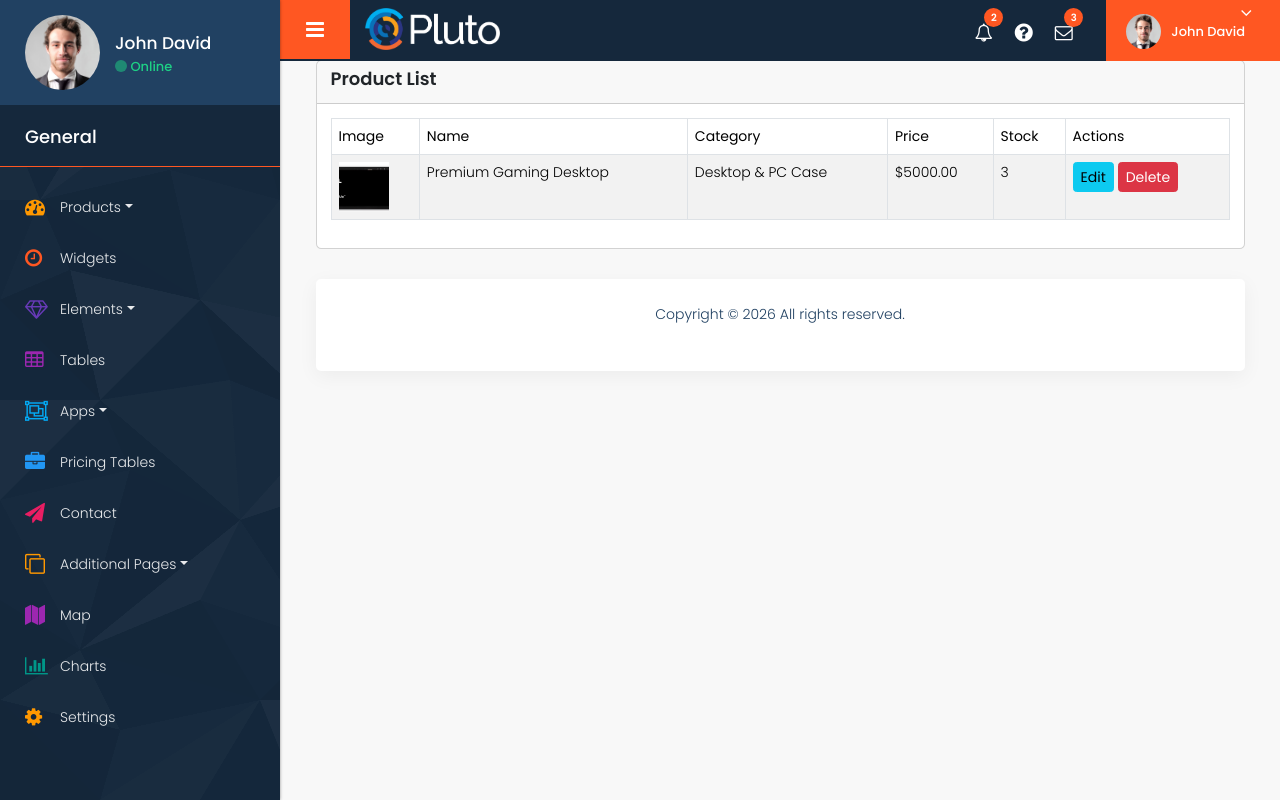
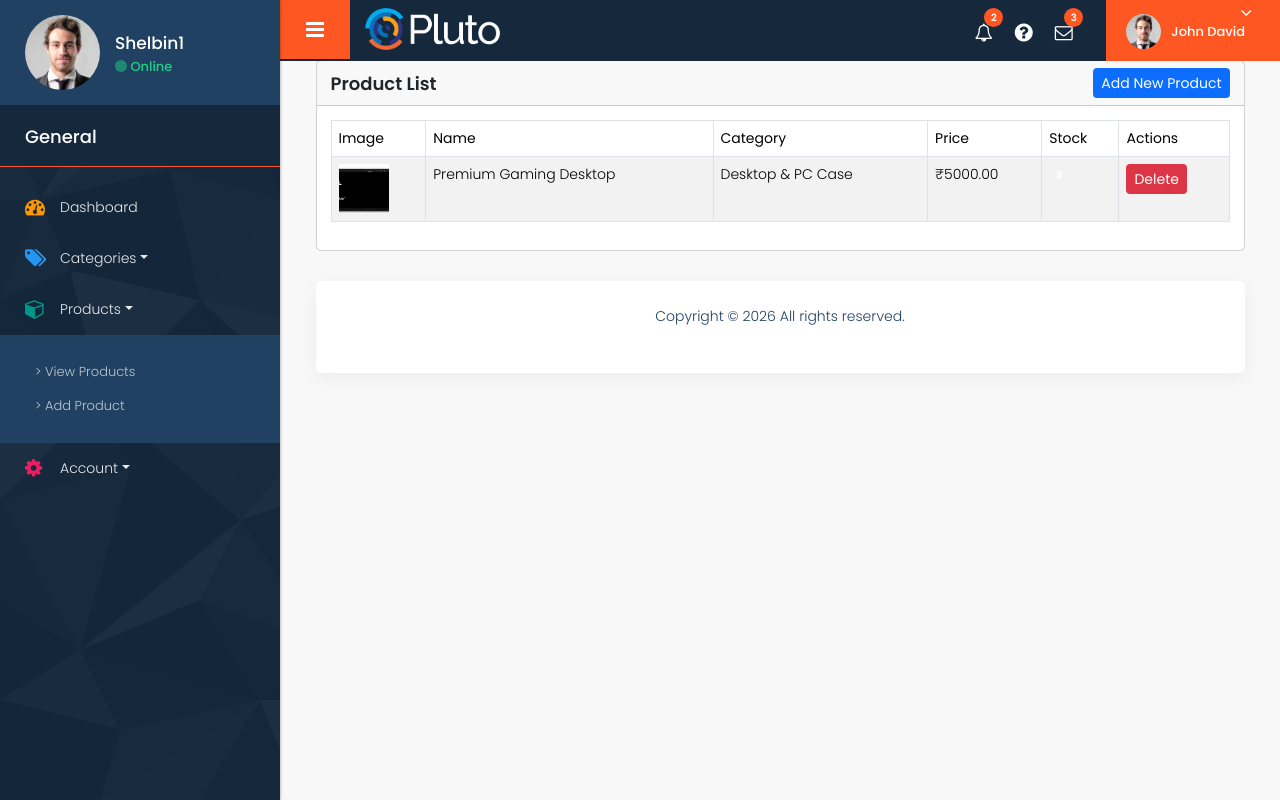
Before and after one commit to shelbin011/Tech-Cart---ecommerce-platfrom-for-pc-accessories, a Django app: page /admin/products/ in a window 1280 px wide. Run offline with Django 5.2, Linux system fonts and the light colour scheme; a user stored in the database is signed in; data comes from the database, SQL or seed files in the repository; both versions use the stored data as it was after the commit; some libraries are stand-ins or nearby versions.

Commit message:
redesigned admin side

```diff
--- a/techcart/admin_app/templates/admin_app/product_list.html
+++ b/techcart/admin_app/templates/admin_app/product_list.html
@@ -5,8 +5,9 @@
 <div class="row">
     <div class="col-md-12">
         <div class="card">
-            <div class="card-header">
-                <h4 class="card-title">Product List</h4>
+            <div class="card-header d-flex justify-content-between align-items-center">
+                <h4 class="card-title mb-0">Product List</h4>
+                <a href="{% url 'add_product' %}" class="btn btn-primary btn-sm">Add New Product</a>
             </div>
             <div class="card-body">
                 {% if messages %}
@@ -38,17 +39,25 @@
                                     {% endif %}
                                 </td>
                                 <td>{{ product.name }}</td>
-                                <td>{{ product.category.name }}</td>
-                                <td>${{ product.price }}</td>
-                                <td>{{ product.stock }}</td>
+                                <td>{{ product.category.name|default:"-" }}</td>
+                                <td>₹{{ product.price }}</td>
                                 <td>
-                                    <button class="btn btn-sm btn-info">Edit</button>
-                                    <button class="btn btn-sm btn-danger">Delete</button>
+                                    {% if product.stock > 0 %}
+                                        <span class="badge badge-success">{{ product.stock }}</span>
+                                    {% else %}
+                                        <span class="badge badge-danger">Out of stock</span>
+                                    {% endif %}
+                                </td>
+                                <td>
+                                    <form action="{% url 'delete_product' product.id %}" method="POST" style="display:inline;">
+                                        {% csrf_token %}
+                                        <button type="submit" class="btn btn-sm btn-danger" onclick="return confirm('Are you sure you want to permanently delete this product?');">Delete</button>
+                                    </form>
                                 </td>
                             </tr>
                             {% empty %}
                             <tr>
-                                <td colspan="6" class="text-center">No products found.</td>
+                                <td colspan="6" class="text-center">No products found. Add your first product!</td>
                             </tr>
                             {% endfor %}
                         </tbody>
--- a/techcart/admin_app/templates/admin_app/sidebar.html
+++ b/techcart/admin_app/templates/admin_app/sidebar.html
@@ -4,8 +4,9 @@
     <div class="sidebar_blog_1">
         <div class="sidebar-header">
             <div class="logo_section">
-                <a href="index.html"><img class="logo_icon img-responsive"
-                        src="{% static 'admin_app/images/logo/logo_icon.png' %}" alt="#" /></a>
+                <!-- Using user_img because the previous logo img was missing -->
+                <a href="{% url 'dashboard' %}"><img class="logo_icon img-responsive"
+                        src="{% static 'admin_app/images/layout_img/user_img.jpg' %}" alt="#" /></a>
             </div>
         </div>
         <div class="sidebar_user_info">
@@ -14,7 +15,7 @@
                 <div class="user_img"><img class="img-responsive"
                         src="{% static 'admin_app/images/layout_img/user_img.jpg' %}" alt="#" /></div>
                 <div class="user_info">
-                    <h6>John David</h6>
+                    <h6>{{ request.user.username|title }}</h6>
                     <p><span class="online_animation"></span> Online</p>
                 </div>
             </div>
@@ -23,69 +24,46 @@
     <div class="sidebar_blog_2">
         <h4>General</h4>
         <ul class="list-unstyled components">
-            <li class="active">
-                <a href="#dashboard" data-toggle="collapse" aria-expanded="false" class="dropdown-toggle"><i
-                        class="fa fa-dashboard yellow_color"></i> <span>Products</span></a>
-                <ul class="collapse list-unstyled" id="dashboard">
+            <li>
+                <a href="{% url 'dashboard' %}"><i class="fa fa-dashboard yellow_color"></i> <span>Dashboard</span></a>
+            </li>
+
+            <li>
+                <a href="#categories" data-toggle="collapse" aria-expanded="{% if request.resolver_match.url_name in 'add_category,admin_category_list' %}true{% else %}false{% endif %}" class="dropdown-toggle"><i
+                        class="fa fa-tags blue1_color"></i> <span>Categories</span></a>
+                <ul class="collapse list-unstyled {% if request.resolver_match.url_name in 'add_category,admin_category_list' %}show{% endif %}" id="categories">
                     <li>
-                        <a href="{% url 'add_category' %}">> <span>Add Categories</span></a>
+                        <a href="{% url 'admin_category_list' %}">> <span>View Categories</span></a>
                     </li>
                     <li>
-                        <a href="{% url 'add_product' %}">> <span>Add Products</span></a>
+                        <a href="{% url 'add_category' %}">> <span>Add Category</span></a>
                     </li>
+                </ul>
+            </li>
+
+            <li>
+                <a href="#products" data-toggle="collapse" aria-expanded="{% if request.resolver_match.url_name in 'add_product,admin_product_list' %}true{% else %}false{% endif %}" class="dropdown-toggle"><i
+                        class="fa fa-cube green_color"></i> <span>Products</span></a>
+                <ul class="collapse list-unstyled {% if request.resolver_match.url_name in 'add_product,admin_product_list' %}show{% endif %}" id="products">
                     <li>
                         <a href="{% url 'admin_product_list' %}">> <span>View Products</span></a>
                     </li>
-                </ul>
-            </li>
-            <li><a href="widgets.html"><i class="fa fa-clock-o orange_color"></i> <span>Widgets</span></a></li>
-            <li>
-                <a href="#element" data-toggle="collapse" aria-expanded="false" class="dropdown-toggle"><i
-                        class="fa fa-diamond purple_color"></i> <span>Elements</span></a>
-                <ul class="collapse list-unstyled" id="element">
-                    <li><a href="general_elements.html">> <span>General Elements</span></a></li>
-                    <li><a href="media_gallery.html">> <span>Media Gallery</span></a></li>
-                    <li><a href="icons.html">> <span>Icons</span></a></li>
-                    <li><a href="invoice.html">> <span>Invoice</span></a></li>
-                </ul>
-            </li>
-            <li><a href="tables.html"><i class="fa fa-table purple_color2"></i> <span>Tables</span></a></li>
-            <li>
-                <a href="#apps" data-toggle="collapse" aria-expanded="false" class="dropdown-toggle"><i
-                        class="fa fa-object-group blue2_color"></i> <span>Apps</span></a>
-                <ul class="collapse list-unstyled" id="apps">
-                    <li><a href="email.html">> <span>Email</span></a></li>
-                    <li><a href="calendar.html">> <span>Calendar</span></a></li>
-                    <li><a href="media_gallery.html">> <span>Media Gallery</span></a></li>
-                </ul>
-            </li>
-            <li><a href="price.html"><i class="fa fa-briefcase blue1_color"></i> <span>Pricing Tables</span></a>
-            </li>
-            <li>
-                <a href="contact.html">
-                    <i class="fa fa-paper-plane red_color"></i> <span>Contact</span></a>
-            </li>
-            <li class="active">
-                <a href="#additional_page" data-toggle="collapse" aria-expanded="false" class="dropdown-toggle"><i
-                        class="fa fa-clone yellow_color"></i> <span>Additional Pages</span></a>
-                <ul class="collapse list-unstyled" id="additional_page">
                     <li>
-                        <a href="profile.html">> <span>Profile</span></a>
-                    </li>
-                    <li>
-                        <a href="project.html">> <span>Projects</span></a>
-                    </li>
-                    <li>
-                        <a href="login.html">> <span>Login</span></a>
-                    </li>
-                    <li>
-                        <a href="404_error.html">> <span>404 Error</span></a>
+                        <a href="{% url 'add_product' %}">> <span>Add Product</span></a>
                     </li>
                 </ul>
             </li>
-            <li><a href="map.html"><i class="fa fa-map purple_color2"></i> <span>Map</span></a></li>
-            <li><a href="charts.html"><i class="fa fa-bar-chart-o green_color"></i> <span>Charts</span></a></li>
-            <li><a href="settings.html"><i class="fa fa-cog yellow_color"></i> <span>Settings</span></a></li>
+
+            <li>
+                <a href="#settings" data-toggle="collapse" aria-expanded="false" class="dropdown-toggle"><i
+                        class="fa fa-cog red_color"></i> <span>Account</span></a>
+                <ul class="collapse list-unstyled" id="settings">
+                    <li>
+                        <a href="{% url 'admin_logout' %}">> <span>Logout</span></a>
+                    </li>
+                </ul>
+            </li>
+
         </ul>
     </div>
 </nav>
--- a/techcart/admin_app/urls.py
+++ b/techcart/admin_app/urls.py
@@ -8,4 +8,7 @@ urlpatterns = [
     path('add-category/', views.add_category, name='add_category'),
     path('add-product/', views.add_product, name='add_product'),
     path('products/', views.product_list, name='admin_product_list'),
+    path('categories/', views.category_list, name='admin_category_list'),
+    path('delete-category/<int:category_id>/', views.delete_category, name='delete_category'),
+    path('delete-product/<int:product_id>/', views.delete_product, name='delete_product'),
 ]
--- a/techcart/admin_app/views.py
+++ b/techcart/admin_app/views.py
@@ -1,4 +1,4 @@
-from django.shortcuts import render, redirect
+from django.shortcuts import render, redirect, get_object_or_404
 from django.contrib.auth import authenticate, login, logout
 from django.contrib.auth.decorators import login_required, user_passes_test
 from django.contrib import messages
@@ -98,3 +98,25 @@ def add_product(request):
 def product_list(request):
     products = Product.objects.all()
     return render(request, 'admin_app/product_list.html', {'products': products})
+
+@login_required(login_url='admin_login')
+@user_passes_test(is_admin, login_url='admin_login')
+def category_list(request):
+    categories = Category.objects.all()
+    return render(request, 'admin_app/category_list.html', {'categories': categories})
+
+@login_required(login_url='admin_login')
+@user_passes_test(is_admin, login_url='admin_login')
+def delete_category(request, category_id):
+    category = get_object_or_404(Category, id=category_id)
+    category.delete()
+    messages.success(request, 'Category deleted successfully.')
+    return redirect('admin_category_list')
+
+@login_required(login_url='admin_login')
+@user_passes_test(is_admin, login_url='admin_login')
+def delete_product(request, product_id):
+    product = get_object_or_404(Product, id=product_id)
+    product.delete()
+    messages.success(request, 'Product deleted successfully.')
+    return redirect('admin_product_list')
```
Also changed, not shown: techcart/admin_app/templates/admin_app/category_list.html (added, +57 -0 lines), techcart/db.sqlite3.
